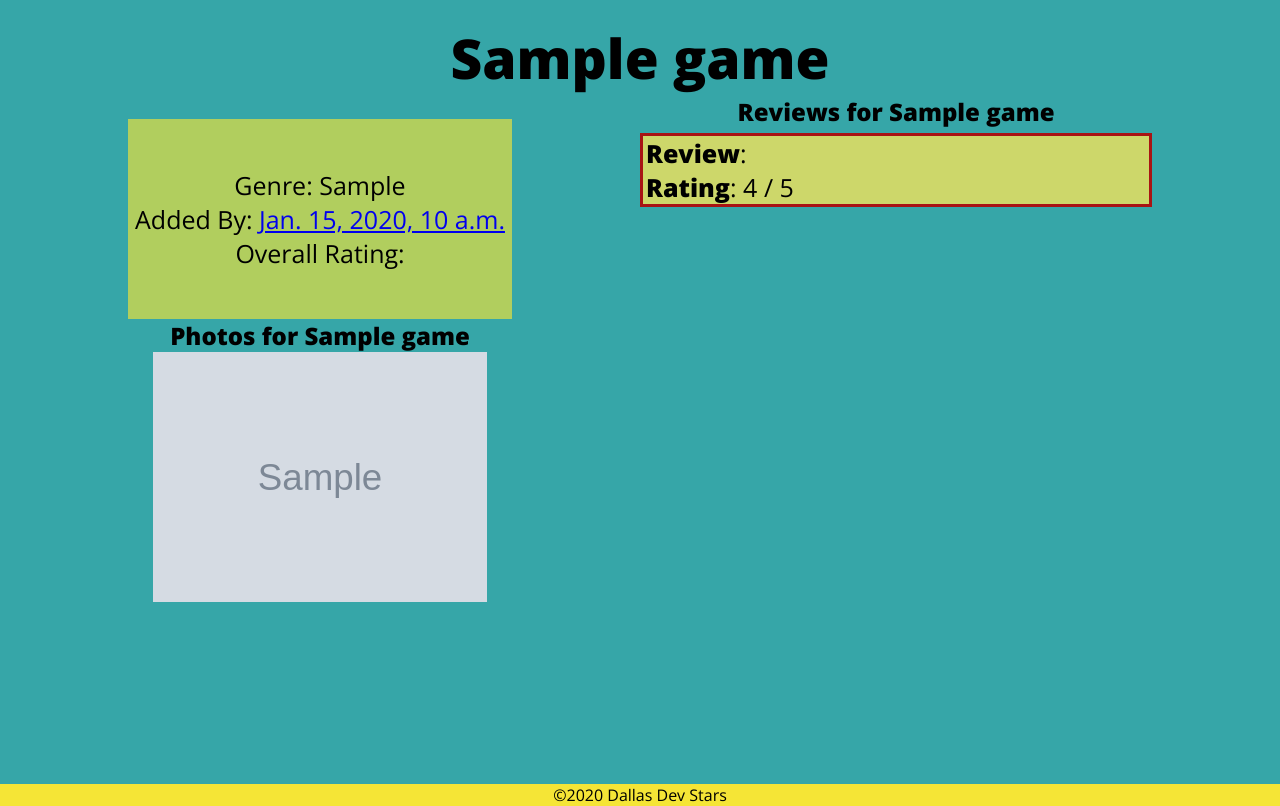
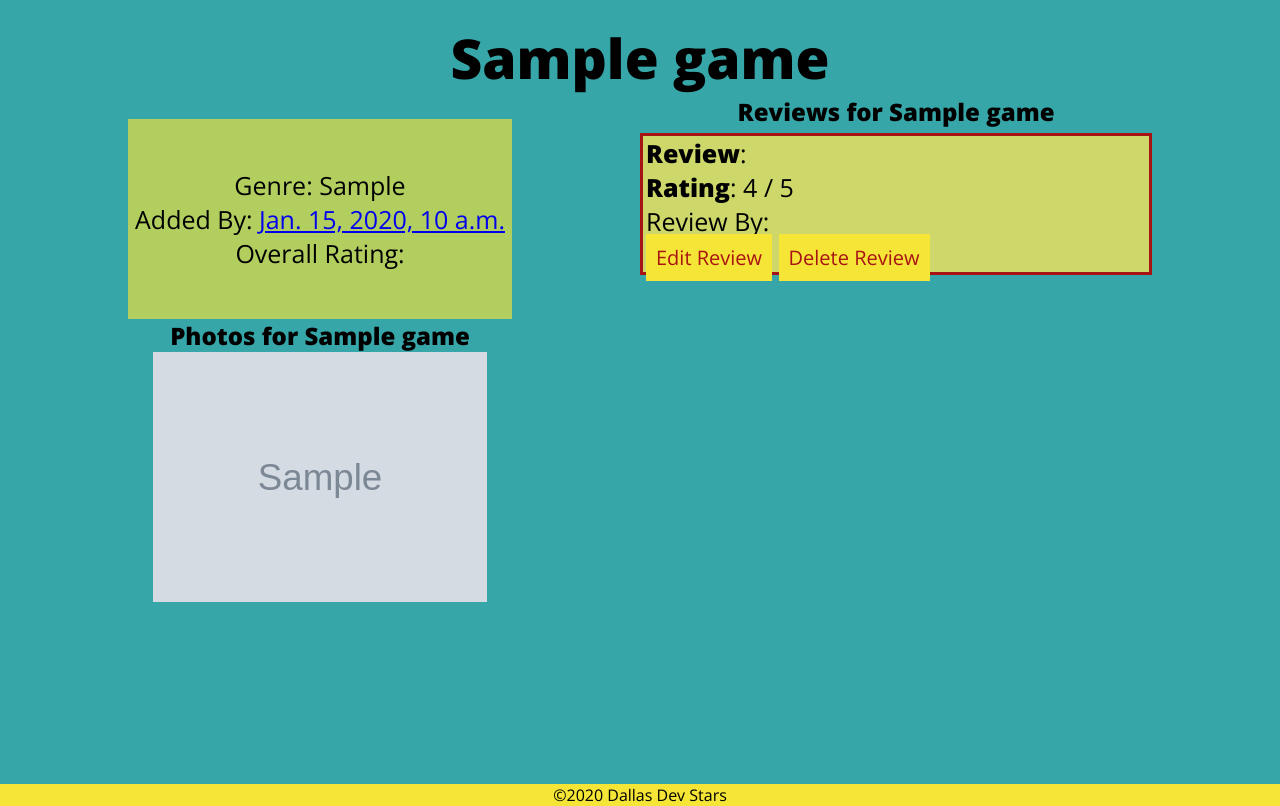
Before and after one commit to CodingSalmon/gamefaves, a Django app: template main_app/templates/games/detail.html in a window 1280 px wide. Shown: the part 93-899 px from the top of the page. Run offline with Django 3.2, Linux system fonts and the light colour scheme; the template is opened without the code that fills it: most values are stand-ins (such as "Sample title", 1, 10 or a date in 2020); grey boxes marked "Sample" are stand-in pictures.

Commit message:
start work on update delete review functionality

```diff
--- a/main_app/templates/games/detail.html
+++ b/main_app/templates/games/detail.html
@@ -51,6 +51,9 @@
       <div class='review'>
         <p class=><strong>Review</strong>: {{ review.msg }}</p>
         <p><strong>Rating</strong>: {{ review.rating }} / 5</p>
+        <p>Review By: </p>
+        <a class="btn" href="{% url 'update_review' game.id %}">Edit Review</a>
+        <a class="btn" href="{% url 'delete_review' game.id %}">Delete Review</a>
       </div>
     {% empty %}
       <p id="no-photo">No Reviews Yet</p>
--- a/main_app/urls.py
+++ b/main_app/urls.py
@@ -9,6 +9,8 @@ urlpatterns = [
     path('games/create/', views.GameCreate.as_view(), name='games_create'),
     path('games/<int:game_id>/delete/', views.game_delete, name='game_delete'),
     path('games/<int:game_id>/add_review/', views.add_review, name='add_review'),
+    path('games/<int:game_id>/update_review/', views.update_review, name='update_review'),
+    path('games/<int:game_id>/delete_review/', views.delete_review, name='delete_review'),
     path('games/<int:game_id>/assoc_favgame/<int:user_id>/', views.assoc_favgame, name='assoc_favgame'),
     path('games/<int:game_id>/unassoc_favgame/<int:user_id>/', views.unassoc_favgame, name='unassoc_favgame'),
     path('games/<int:game_id>/add_photo/', views.add_photo, name='add_photo'),
```
Also changed, not shown: main_app/views.py (+8 -0 lines).
